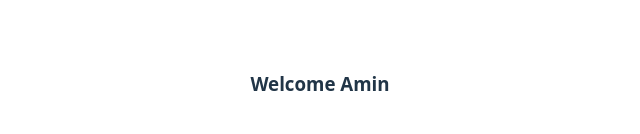
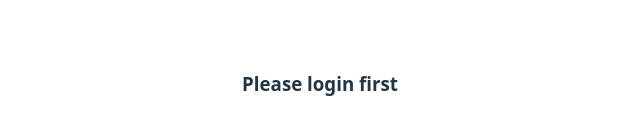
Before and after one commit to AminSBU/react-full-course, a React (Vite) app in the folder 07_conditional_rendering/conditional_rendering/: page / in a window 1280 px wide. Shown: the part 316-450 px from the top of the page, without its empty margins (320-960 px from the left). Built offline with nearby package versions, Linux system fonts and the light colour scheme.

Commit message:
use proptypes and defaultProps

```diff
--- a/07_conditional_rendering/conditional_rendering/package.json
+++ b/07_conditional_rendering/conditional_rendering/package.json
@@ -10,6 +10,7 @@
     "preview": "vite preview"
   },
   "dependencies": {
+    "prop-types": "^15.8.1",
     "react": "^19.1.0",
     "react-dom": "^19.1.0"
   },
--- a/07_conditional_rendering/conditional_rendering/src/App.jsx
+++ b/07_conditional_rendering/conditional_rendering/src/App.jsx
@@ -9,7 +9,7 @@ function App() {
 
   return (
     <>
-      <UserGreeting isLoggedIn={true} username="Amin"/>
+      <UserGreeting />
     </>
   )
 }
--- a/07_conditional_rendering/conditional_rendering/src/UserGreeting.jsx
+++ b/07_conditional_rendering/conditional_rendering/src/UserGreeting.jsx
@@ -1,3 +1,5 @@
+import PropTypes from 'prop-types';
+
 function UserGreeting(props){
     const WelcomeMessage = <h3>Welcome {props.username}</h3>;
 
@@ -6,4 +8,14 @@ function UserGreeting(props){
     return(props.isLoggedIn ? WelcomeMessage : FaildMessage);
 }
 
+UserGreeting.propTypes = {
+  isLoggedIn: PropTypes.bool,
+  username: PropTypes.string
+}
+
+UserGreeting.defaultProps = {
+    isLoggedIn: false,
+    username: "Guest"
+}
+
 export default UserGreeting;
```
Also changed, not shown: 1 other file (tests, documents, lock files or other folders).
